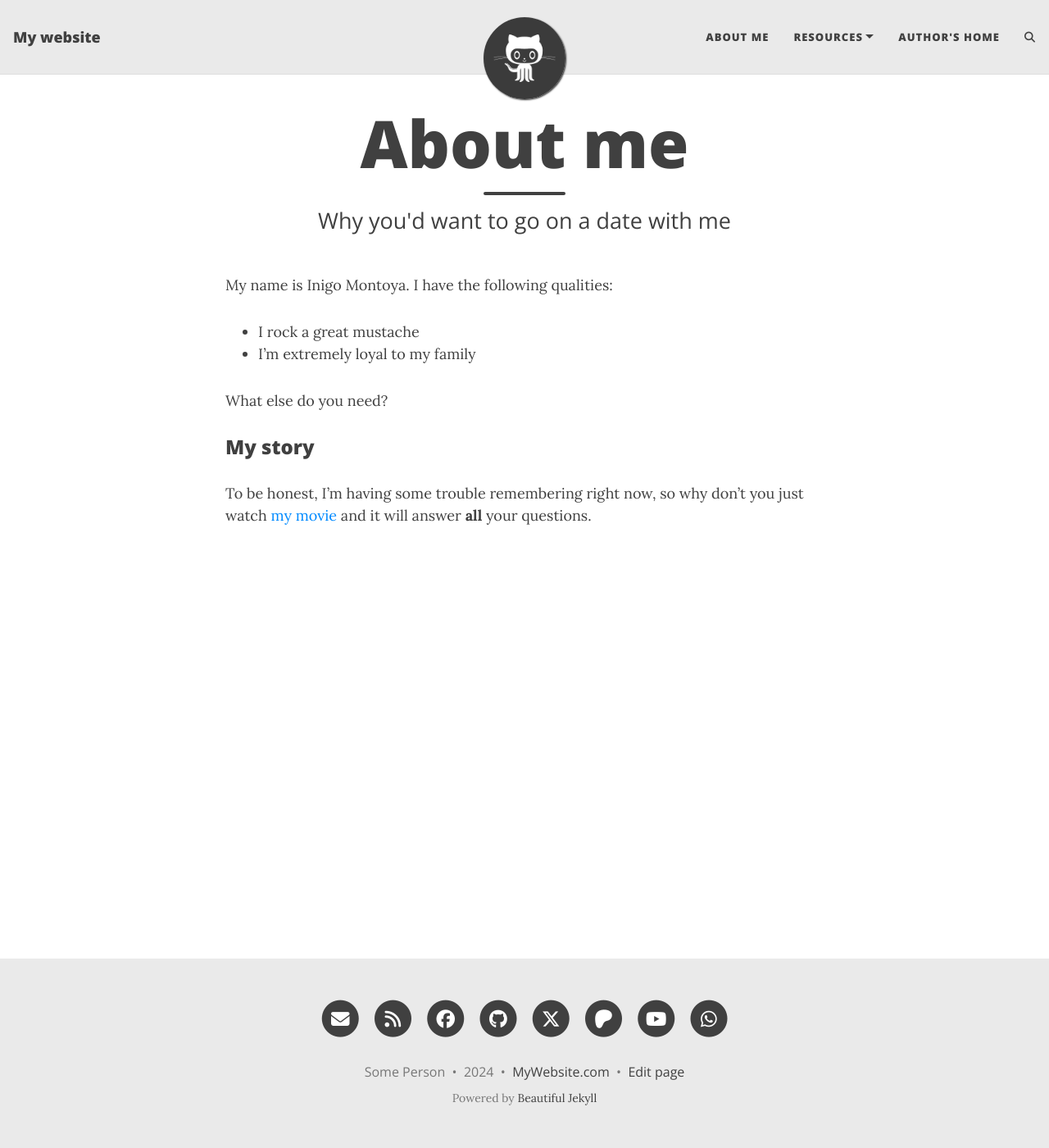
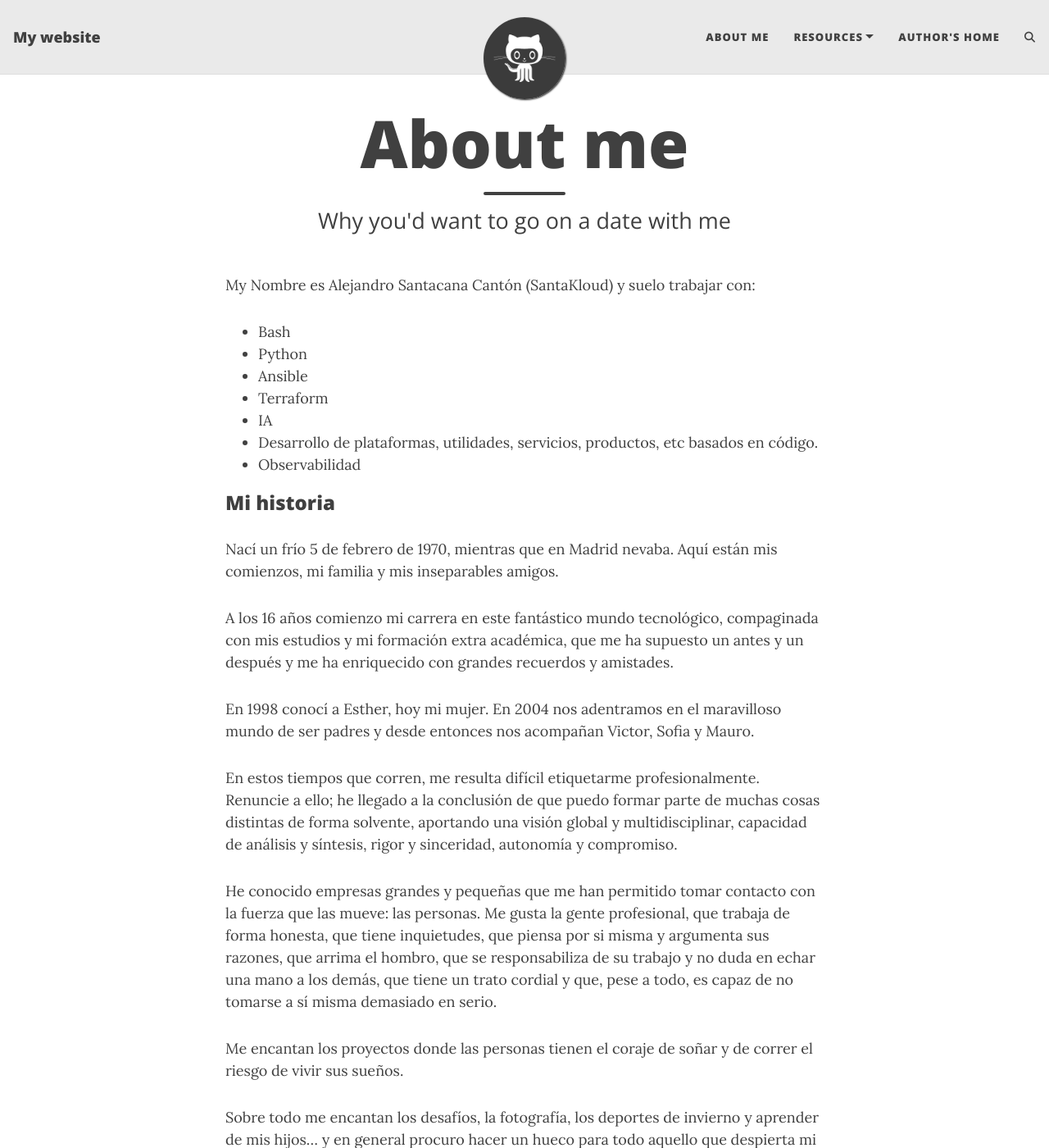
Before and after one commit to santakloud/santakloud.github.io, a Jekyll site: the page built from aboutme.md, in a window 1280 px wide and 1400 px high. Shown: the whole window at 82% size. Built offline with Jekyll 4.4.1, drawn with Linux system fonts in a browser that asks for light colours; comment, search, counter and statistics services are not loaded; some of the changed text lies outside the part shown.

```diff
--- a/aboutme.md
+++ b/aboutme.md
@@ -4,13 +4,29 @@
 subtitle: Why you'd want to go on a date with me
 ---
 
-My name is Inigo Montoya. I have the following qualities:
+My Nombre es Alejandro Santacana Cantón (SantaKloud) y suelo trabajar con:
 
-- I rock a great mustache
-- I'm extremely loyal to my family
+- Bash
+- Python
+- Ansible
+- Terraform
+- IA
+- Desarrollo de plataformas, utilidades, servicios, productos, etc basados en código.
+- Observabilidad
 
-What else do you need?
 
-### My story
+### Mi historia
 
-To be honest, I'm having some trouble remembering right now, so why don't you just watch [my movie](https://en.wikipedia.org/wiki/The_Princess_Bride_%28film%29) and it will answer **all** your questions.
+Nací un frío 5 de febrero de 1970, mientras que en Madrid nevaba. Aquí están mis comienzos, mi familia y mis inseparables amigos.
+
+A los 16 años comienzo mi carrera en este fantástico mundo tecnológico, compaginada con mis estudios y mi formación extra académica, que me ha supuesto un antes y un después y me ha enriquecido con grandes recuerdos y amistades.
+
+En 1998 conocí a Esther, hoy mi mujer. En 2004 nos adentramos en el maravilloso mundo de ser padres y desde entonces nos acompañan Victor, Sofia y Mauro.
+
+En estos tiempos que corren, me resulta difícil etiquetarme profesionalmente. Renuncie a ello; he llegado a la conclusión de que puedo formar parte de muchas cosas distintas de forma solvente, aportando una visión global y multidisciplinar, capacidad de análisis y síntesis, rigor y sinceridad, autonomía y compromiso.
+
+He conocido empresas grandes y pequeñas que me han permitido tomar contacto con la fuerza que las mueve: las personas. Me gusta la gente profesional, que trabaja de forma honesta, que tiene inquietudes, que piensa por si misma y argumenta sus razones, que arrima el hombro, que se responsabiliza de su trabajo y no duda en echar una mano a los demás, que tiene un trato cordial y que, pese a todo, es capaz de no tomarse a sí misma demasiado en serio.
+
+Me encantan los proyectos donde las personas tienen el coraje de soñar y de correr el riesgo de vivir sus sueños.
+
+Sobre todo me encantan los desafíos, la fotografía, los deportes de invierno y aprender de mis hijos... y en general procuro hacer un hueco para todo aquello que despierta mi interés.
```
